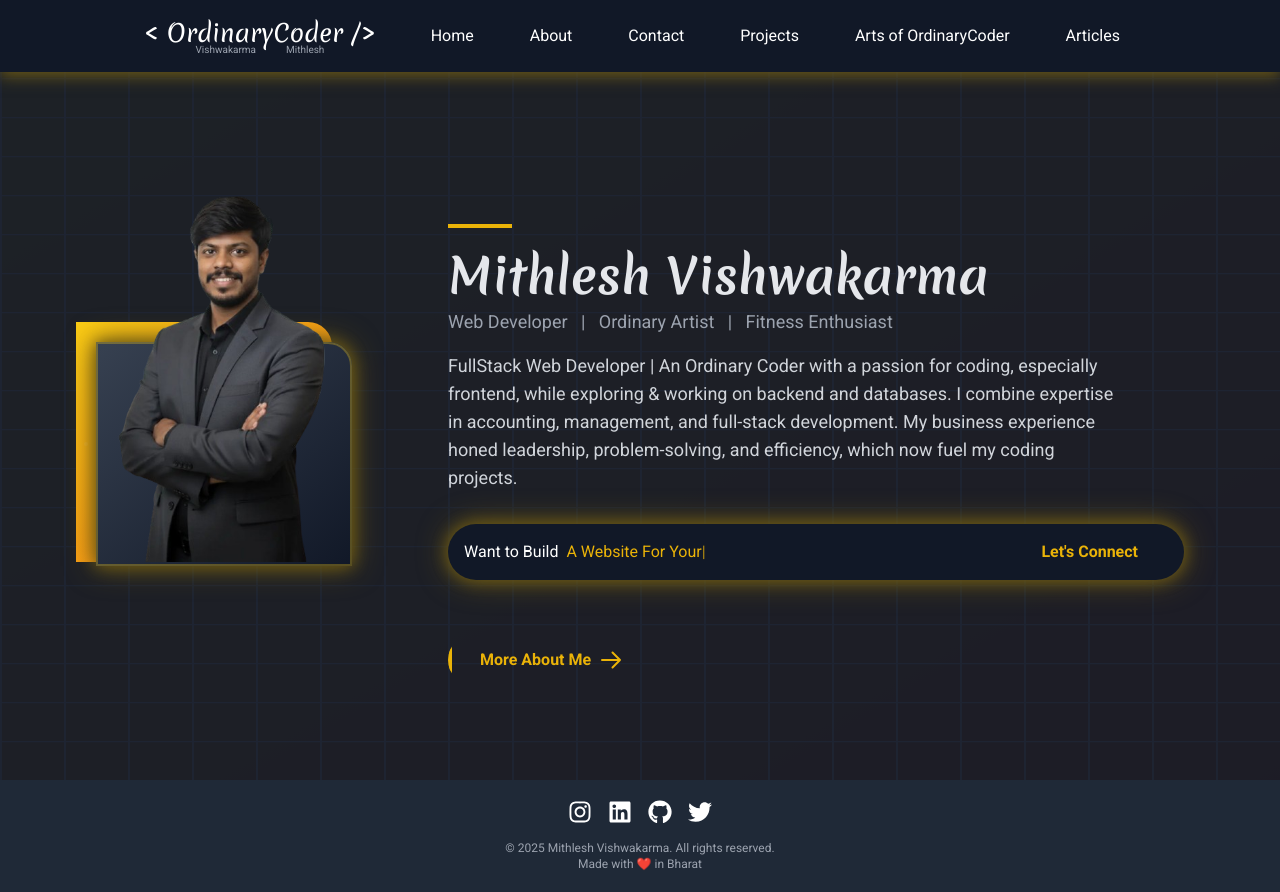
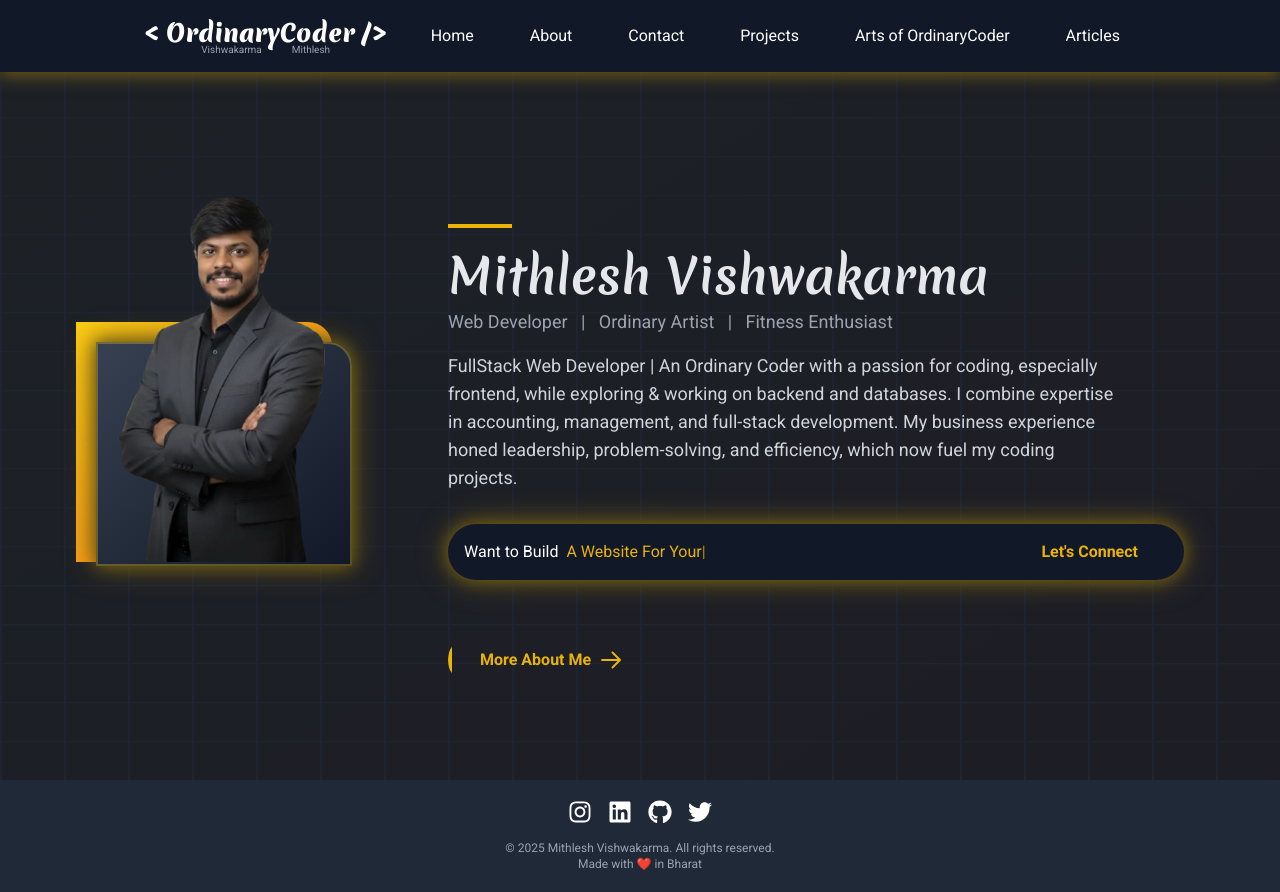
Before and after one commit to mithlesh-vishwakarma/upgraded_portfolio, a React (Vite) app in the folder vite-project/: page / in a window 1280 px wide. Built offline with nearby package versions, Linux system fonts and the light colour scheme.

Commit message:
`Added glitch text animation to header logo`

```diff
--- /dev/null
+++ b/vite-project/src/components/GlitchText.tsx
@@ -0,0 +1,44 @@
+import { FC } from 'react';
+import type { CSSProperties } from 'react';
+
+import '../index.css';
+
+interface GlitchTextProps {
+  children: string;
+  speed?: number;
+  enableShadows?: boolean;
+  enableOnHover?: boolean;
+  className?: string;
+}
+
+interface CustomCSSProperties extends CSSProperties {
+  '--after-duration': string;
+  '--before-duration': string;
+  '--after-shadow': string;
+  '--before-shadow': string;
+}
+
+const GlitchText: FC<GlitchTextProps> = ({
+  children,
+  speed = 0.5,
+  enableShadows = true,
+  enableOnHover = false,
+  className = ''
+}) => {
+  const inlineStyles: CustomCSSProperties = {
+    '--after-duration': `${speed * 3}s`,
+    '--before-duration': `${speed * 2}s`,
+    '--after-shadow': enableShadows ? '-5px 0 red' : 'none',
+    '--before-shadow': enableShadows ? '5px 0 cyan' : 'none'
+  };
+
+  const hoverClass = enableOnHover ? 'enable-on-hover' : '';
+
+  return (
+    <div className={`glitch ${hoverClass} ${className}`} style={inlineStyles} data-text={children}>
+      {children}
+    </div>
+  );
+};
+
+export default GlitchText;
--- a/vite-project/src/components/Header.tsx
+++ b/vite-project/src/components/Header.tsx
@@ -1,7 +1,7 @@
 import React, { useState, useEffect } from 'react';
 import { motion, AnimatePresence } from 'framer-motion';
 import { Menu, X } from 'lucide-react';
-
+import GlitchText from './GlitchText';
 interface MenuItem {
   label: string;
   href: string;
@@ -47,21 +47,21 @@ const Header: React.FC = () => {
           <motion.a
             href="/"
             className="flex flex-col items-center hover:opacity-80 transition-opacity"
-            whileHover={{ scale: 1.05 }}
-            whileTap={{ scale: 0.95 }}
           >
-            <span className="text-white font-merienda text-xl lg:text-2xl leading-none text-center">
+            <GlitchText
+              speed={1}
+              enableShadows={true}
+              enableOnHover={true}
+              className="text-white font-merienda text-xl lg:text-2xl leading-none text-center"
+            >
               {"<"} OrdinaryCoder {"/>"}
-            </span>
+            </GlitchText>
             <div className="flex justify-center text-[10px] text-gray-400 mt-1 lg:-mt-1 leading-none">
               <span className="mr-[30px]">Vishwakarma</span>
               <span>Mithlesh</span>
             </div>
           </motion.a>
         </motion.div>
-
-
-
         {/* Hamburger Menu Button (Mobile) */}
         {isMobile && (
           <motion.button
--- a/vite-project/src/index.css
+++ b/vite-project/src/index.css
@@ -106,3 +106,127 @@
   .animate-skill-fill {
     animation: skill-fill 1.5s ease-out forwards;
   }
+
+
+  /* glitch text animation css */
+
+  .glitch {
+  color: #fff;
+  font-size: clamp(2rem, 10vw, 8rem);
+  white-space: nowrap;
+  font-weight: 900;
+  position: relative;
+  margin: 0 auto;
+  user-select: none;
+  cursor: pointer;
+}
+
+.glitch::after,
+.glitch::before {
+  content: attr(data-text);
+  position: absolute;
+  top: 0;
+  color: #fff;
+  background-color: #060010;
+  overflow: hidden;
+  clip-path: inset(0 0 0 0);
+}
+
+.glitch:not(.enable-on-hover)::after {
+  left: 10px;
+  text-shadow: var(--after-shadow, -10px 0 red);
+  animation: animate-glitch var(--after-duration, 3s) infinite linear alternate-reverse;
+}
+.glitch:not(.enable-on-hover)::before {
+  left: -10px;
+  text-shadow: var(--before-shadow, 10px 0 cyan);
+  animation: animate-glitch var(--before-duration, 2s) infinite linear alternate-reverse;
+}
+
+.glitch.enable-on-hover::after,
+.glitch.enable-on-hover::before {
+  content: '';
+  opacity: 0;
+  animation: none;
+}
+
+.glitch.enable-on-hover:hover::after {
+  content: attr(data-text);
+  opacity: 1;
+  left: 10px;
+  text-shadow: var(--after-shadow, -10px 0 red);
+  animation: animate-glitch var(--after-duration, 3s) infinite linear alternate-reverse;
+}
+.glitch.enable-on-hover:hover::before {
+  content: attr(data-text);
+  opacity: 1;
+  left: -10px;
+  text-shadow: var(--before-shadow, 10px 0 cyan);
+  animation: animate-glitch var(--before-duration, 2s) infinite linear alternate-reverse;
+}
+
+@keyframes animate-glitch {
+  0% {
+    clip-path: inset(20% 0 50% 0);
+  }
+  5% {
+    clip-path: inset(10% 0 60% 0);
+  }
+  10% {
+    clip-path: inset(15% 0 55% 0);
+  }
+  15% {
+    clip-path: inset(25% 0 35% 0);
+  }
+  20% {
+    clip-path: inset(30% 0 40% 0);
+  }
+  25% {
+    clip-path: inset(40% 0 20% 0);
+  }
+  30% {
+    clip-path: inset(10% 0 60% 0);
+  }
+  35% {
+    clip-path: inset(15% 0 55% 0);
+  }
+  40% {
+    clip-path: inset(25% 0 35% 0);
+  }
+  45% {
+    clip-path: inset(30% 0 40% 0);
+  }
+  50% {
+    clip-path: inset(20% 0 50% 0);
+  }
+  55% {
+    clip-path: inset(10% 0 60% 0);
+  }
+  60% {
+    clip-path: inset(15% 0 55% 0);
+  }
+  65% {
+    clip-path: inset(25% 0 35% 0);
+  }
+  70% {
+    clip-path: inset(30% 0 40% 0);
+  }
+  75% {
+    clip-path: inset(40% 0 20% 0);
+  }
+  80% {
+    clip-path: inset(20% 0 50% 0);
+  }
+  85% {
+    clip-path: inset(10% 0 60% 0);
+  }
+  90% {
+    clip-path: inset(15% 0 55% 0);
+  }
+  95% {
+    clip-path: inset(25% 0 35% 0);
+  }
+  100% {
+    clip-path: inset(30% 0 40% 0);
+  }
+}
```
